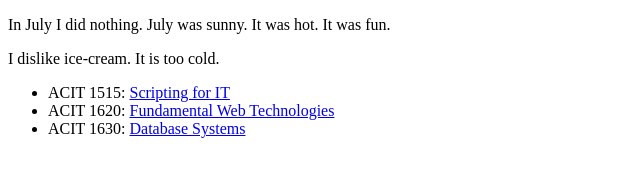
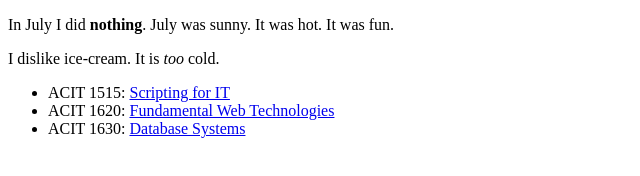
Before and after one commit to sumeetminhas/personal_website, a plain HTML site: page index.html in a window 1280 px wide. Shown: the full height of the page, 0-640 px from the left. Drawn offline with Linux system fonts and the light colour scheme.

Commit message:
added strong and em tag to each paragraph once

```diff
--- a/index.html
+++ b/index.html
@@ -8,9 +8,9 @@
 </head>
 <body>
 
-    <p> In July I did nothing. July was sunny. It was hot. It was fun. </p>
+    <p> In July I did <strong>nothing</strong>. July was sunny. It was hot. It was fun. </p>
 
-    <p> I dislike ice-cream. It is too cold. </p>
+    <p> I dislike ice-cream. It is <em>too</em> cold. </p>
 
     <ul>
         <li> ACIT 1515: <a href= "https://www.bcit.ca/outlines/20213048461/"> Scripting for IT</a> </li>
```
